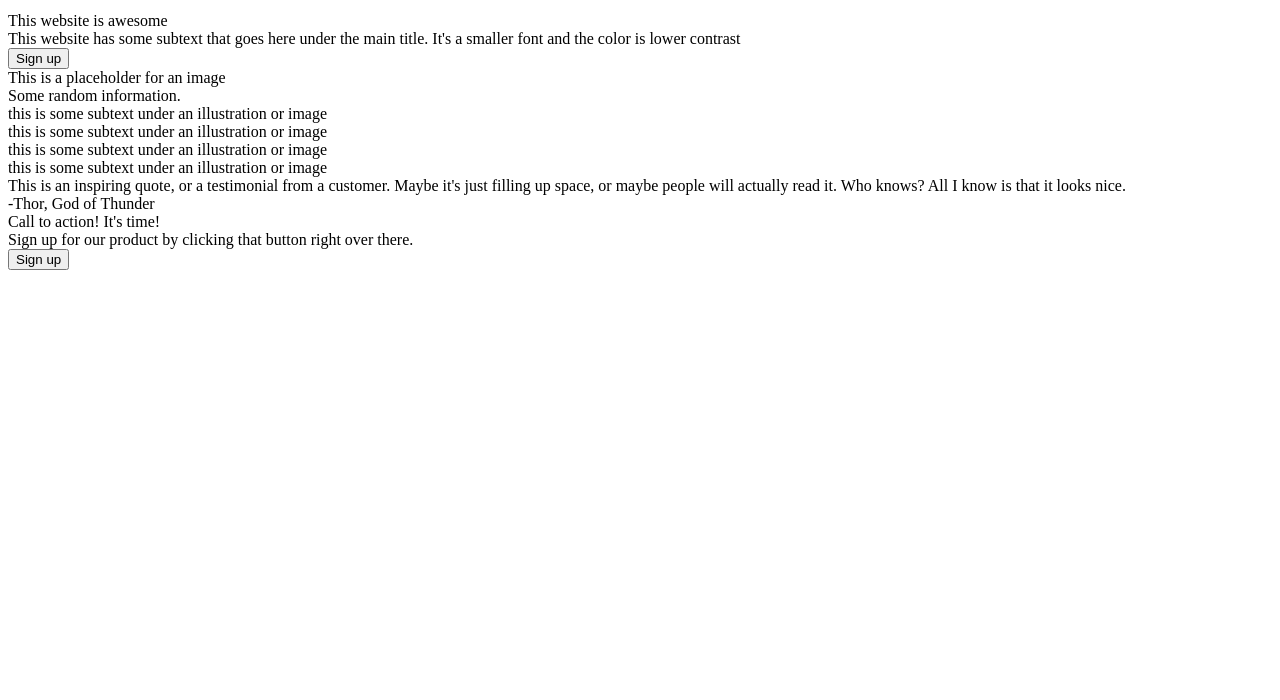
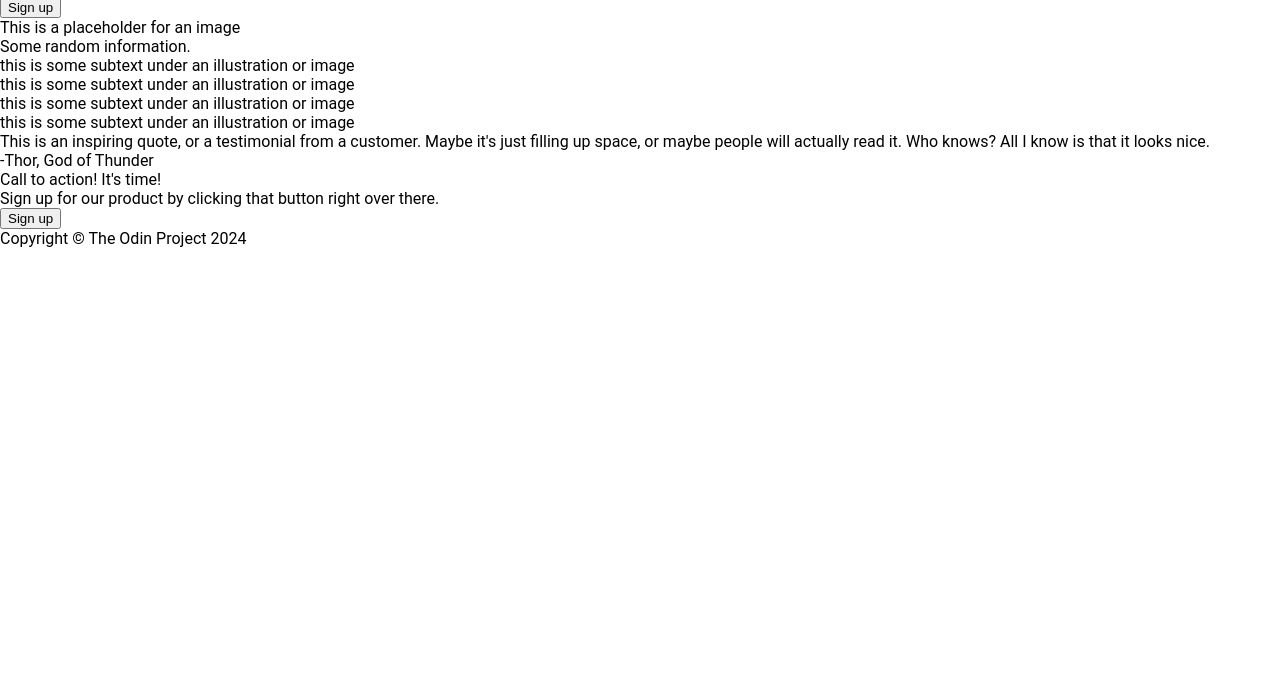
Before and after one commit to claycaleb/odin-landing-page, a plain HTML site: page index.html in a window 1280 px wide. Shown: the part 100-800 px from the top of the page. Drawn offline with Linux system fonts and the light colour scheme.

Commit message:
Add stylesheet

```diff
--- a/index.html
+++ b/index.html
@@ -3,6 +3,7 @@
 <head>
     <meta charset="UTF-8">
     <meta name="viewport" content="width=device-width, initial-scale=1.0">
+    <link rel="stylesheet" href="style.css">
     <title>Landing Page</title>
 </head>
 <body>
@@ -57,7 +58,7 @@
         <button>Sign up</button>
     </div>
     <div class="footer">
-        <div class="text"></div>
+        <div class="text">Copyright &copy; The Odin Project 2024</div>
     </div>
 </body>
 </html>
```
